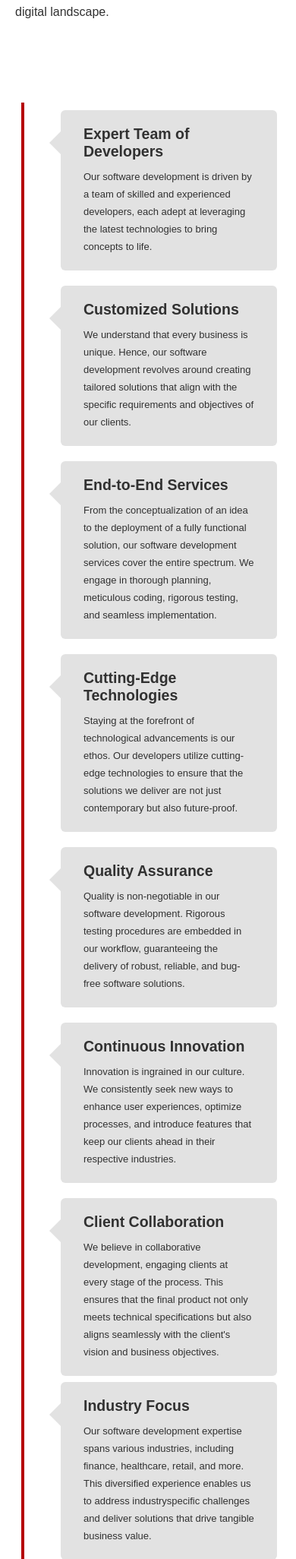
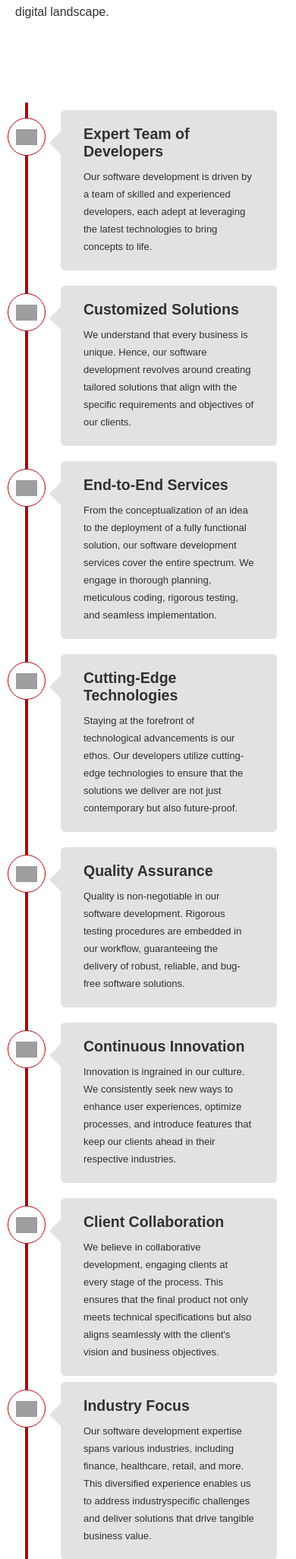
Before and after one commit to shadat-hossan/Saffron-Corporation-Main-Web, a PHP site: page /service-single.php in a window 390 px wide. Shown: the part 809-2861 px from the top of the page at 76% size. Run offline with PHP 8.4, Linux system fonts and the light colour scheme; some libraries are stand-ins or nearby versions; some web fonts are replaced; grey boxes are pictures that could not be loaded.

Commit message:
some chinge

```diff
--- a/style.css
+++ b/style.css
@@ -254,7 +254,7 @@
   }
 
   .timeline::after {
-    left: 31px;
+    left: 36px;
   }
 
   .timelineRow {
@@ -274,10 +274,11 @@
     left: 0;
   }
 
-  .left-timelineRow img,
-  .right-timelineRow img {
-    left: 0px;
-    width: 60px;
+  .left-timelineRow .Time-image,
+  .right-timelineRow .Time-image {
+    left: 10px;
+    width: 50px;
+    height: 50px;
   }
 
   .left-timelineRow-arrow,
```
